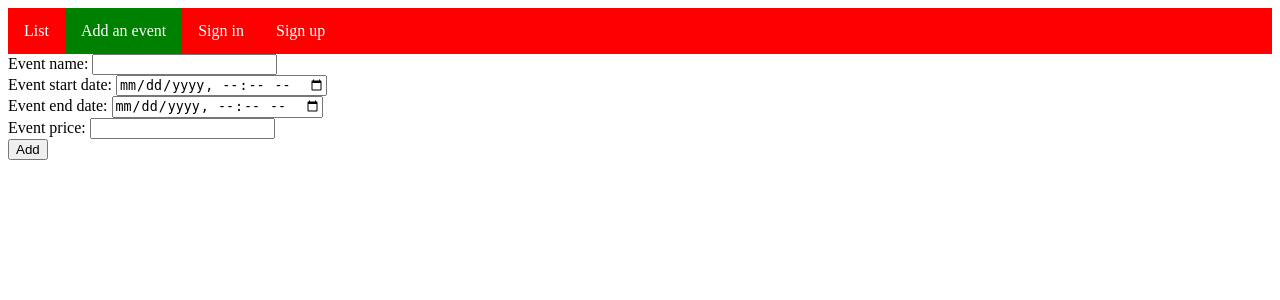
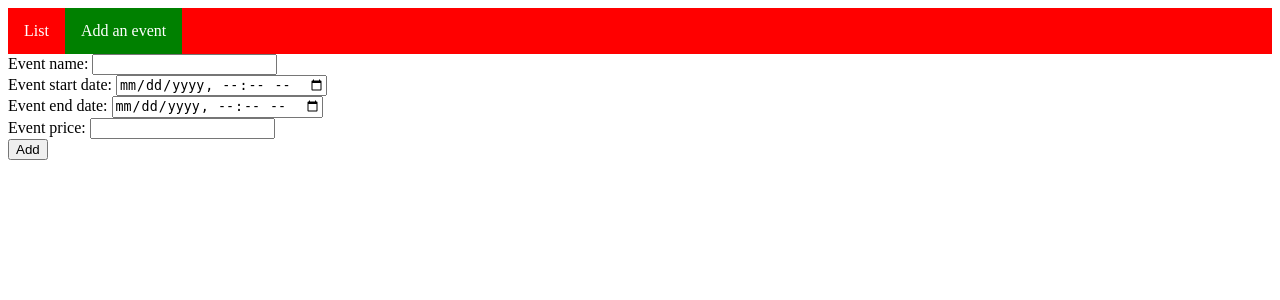
Before and after one commit to A-Potion/sniffshow, a Django app: page /event/add/ in a window 1280 px wide. Shown: the top 300 px of the page. Run offline with Django 5.2, Linux system fonts and the light colour scheme; parts of the project's set-up code (start-up, migrations or seed data) failed here and were passed over.

Commit message:
working demo

```diff
--- a/event/templates/event/add.html
+++ b/event/templates/event/add.html
@@ -10,8 +10,6 @@
     <ul class="navbar">
         <li><a href="{% url 'event:list' %}">List</a></li>
         <li class = "active"><a href="{% url 'event:add' %}">Add an event</a></li>
-        <li><a href="event/signin">Sign in</a></li>
-        <li><a href="event/signup">Sign up</a></li>
     </ul>
 
     <form action="{% url 'event:add' %}" method="post">
--- a/event/templates/event/list.html
+++ b/event/templates/event/list.html
@@ -9,8 +9,6 @@
     <ul class="navbar">
         <li class = "active"><a href="{% url 'event:list' %}">List</a></li>
         <li><a href="{% url 'event:add' %}">Add an event</a></li>
-        <li><a href="event/signin">Sign in</a></li>
-        <li><a href="event/signup">Sign up</a></li>
     </ul>
 
     {% if events_to_happen %}
--- a/sniffshow/settings.py
+++ b/sniffshow/settings.py
@@ -33,7 +33,6 @@ ALLOWED_HOSTS = []
 
 INSTALLED_APPS = [
     'event.apps.EventConfig',
-    'dog.apps.DogConfig',
     'django.contrib.admin',
     'django.contrib.auth',
     'django.contrib.contenttypes',
--- a/sniffshow/urls.py
+++ b/sniffshow/urls.py
@@ -18,7 +18,6 @@ from django.contrib import admin
 from django.urls import include, path
 
 urlpatterns = [
-    path("dog/", include("dog.urls")),
     path("event/", include("event.urls")),
     path('admin/', admin.site.urls),
 ]
```
